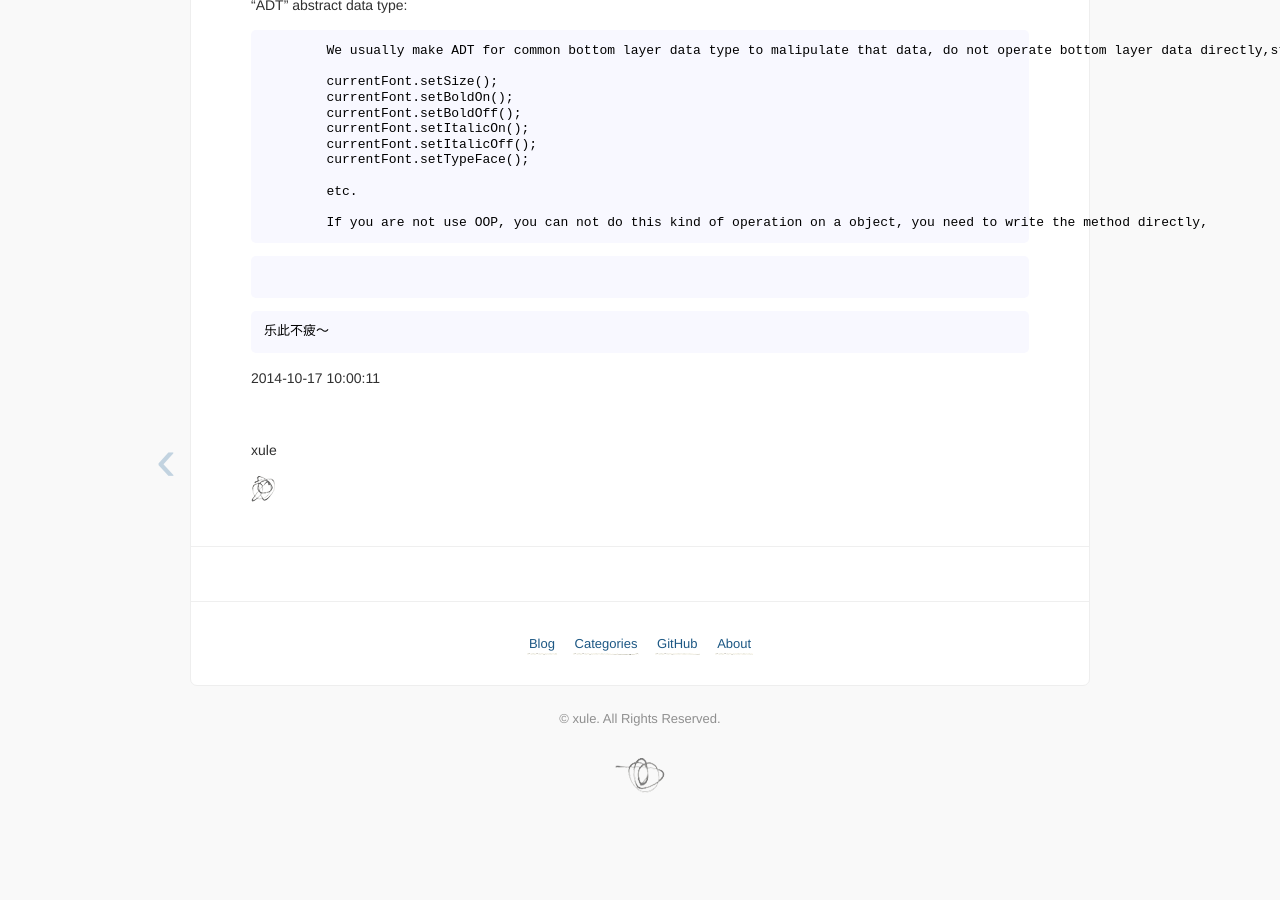
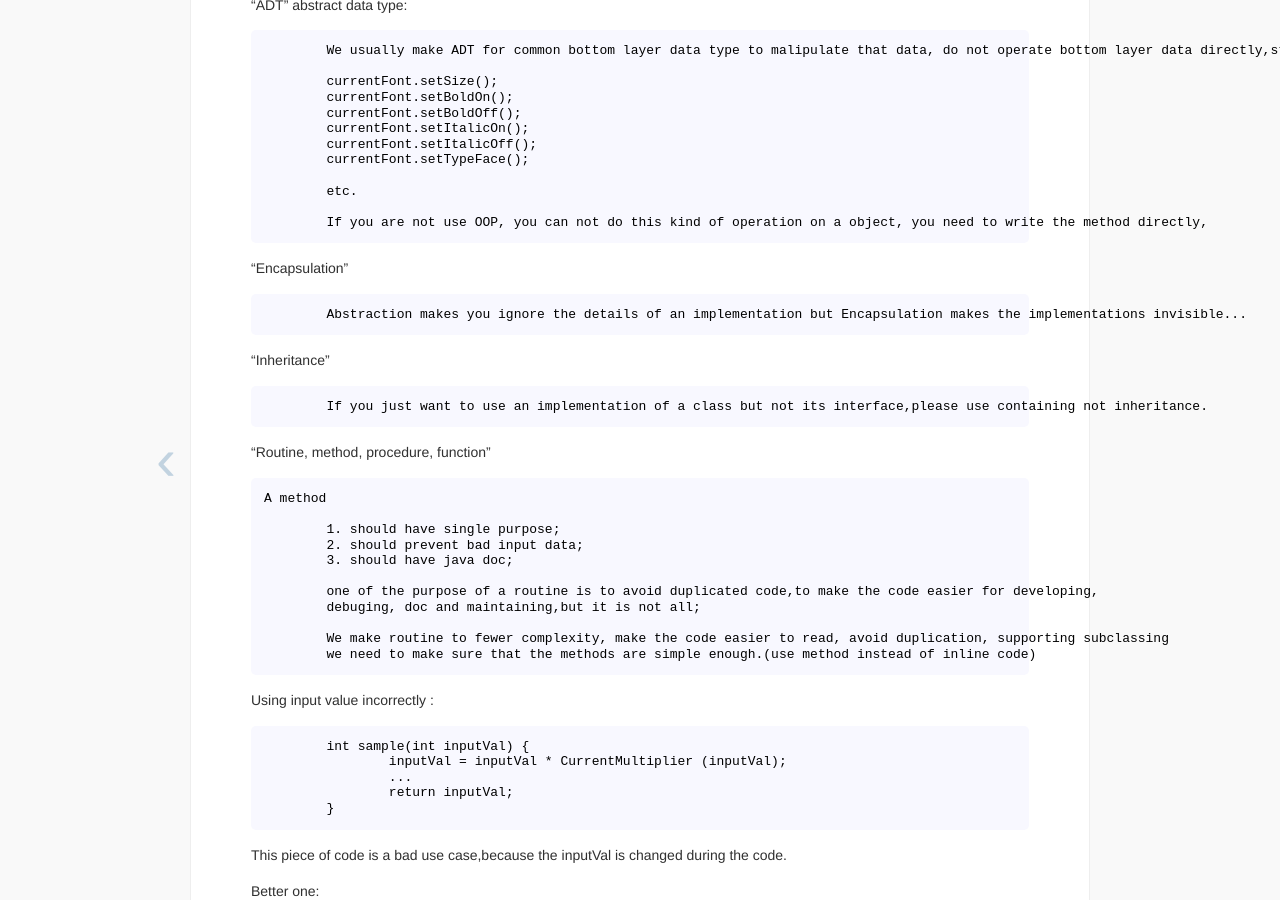
Before and after one commit to xule1991/xule1991.github.io, a Jekyll site: the page built from _posts/2014-10-17-ReadingCodeComplete(2nd).md, in a window 1280 px wide and 900 px high, scrolled down 471 px. Built offline with Jekyll 4.4.1, drawn with Linux system fonts in a browser that asks for light colours; Markdown is read by kramdown in place of the engine named in the settings; comment, search, counter and statistics services are not loaded; before the commit the page ends 1294 px from its top, so only the background shows below that; some of the changed text lies outside the part shown.

Commit message:
codecomplete

````diff
--- a/_posts/2014-10-17-ReadingCodeComplete(2nd).md
+++ b/_posts/2014-10-17-ReadingCodeComplete(2nd).md
@@ -24,12 +24,56 @@ tags: [Reading]
 	If you are not use OOP, you can not do this kind of operation on a object, you need to write the method directly,
 ```
 
+"Encapsulation"
+
+```
+	Abstraction makes you ignore the details of an implementation but Encapsulation makes the implementations invisible...
 ```
 
+"Inheritance"
+
+```
+	If you just want to use an implementation of a class but not its interface,please use containing not inheritance.
 ```
 
+"Routine, method, procedure, function"
 
+```
+A method
 
+	1. should have single purpose;
+	2. should prevent bad input data;
+	3. should have java doc;
+
+	one of the purpose of a routine is to avoid duplicated code,to make the code easier for developing,
+	debuging, doc and maintaining,but it is not all;
+
+	We make routine to fewer complexity, make the code easier to read, avoid duplication, supporting subclassing
+	we need to make sure that the methods are simple enough.(use method instead of inline code)
+```
+
+Using input value incorrectly :
+
+```
+	int sample(int inputVal) {
+		inputVal = inputVal * CurrentMultiplier (inputVal);
+		...
+		return inputVal;
+	}
+```
+
+This piece of code is a bad use case,because the inputVal is changed during the code.
+
+Better one:
+
+```
+	int sample(int inputVal) {
+		int workingVal = inputVal;
+		workingVal = inputVal * CurrentMultiplier (inputVal);
+		...
+		return workingVal;
+	}
+```
 
 	乐此不疲～
 
````
